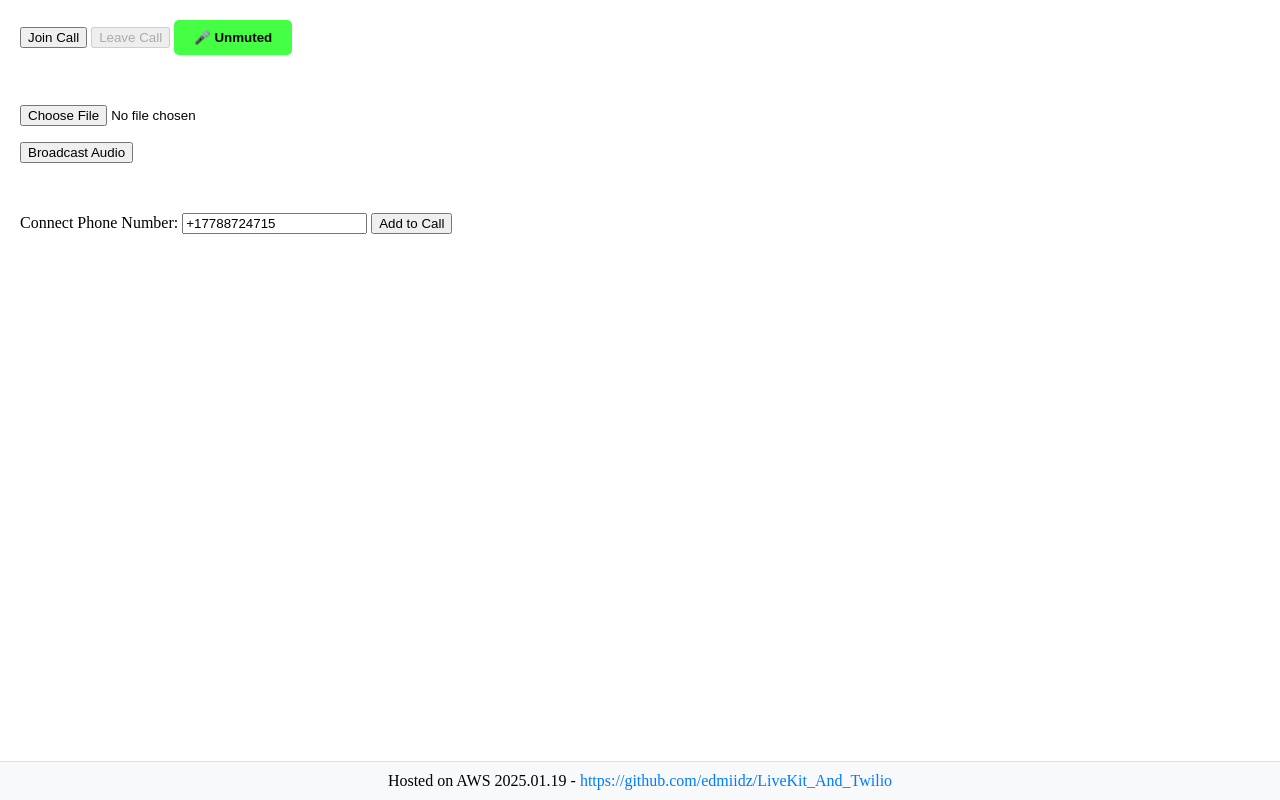
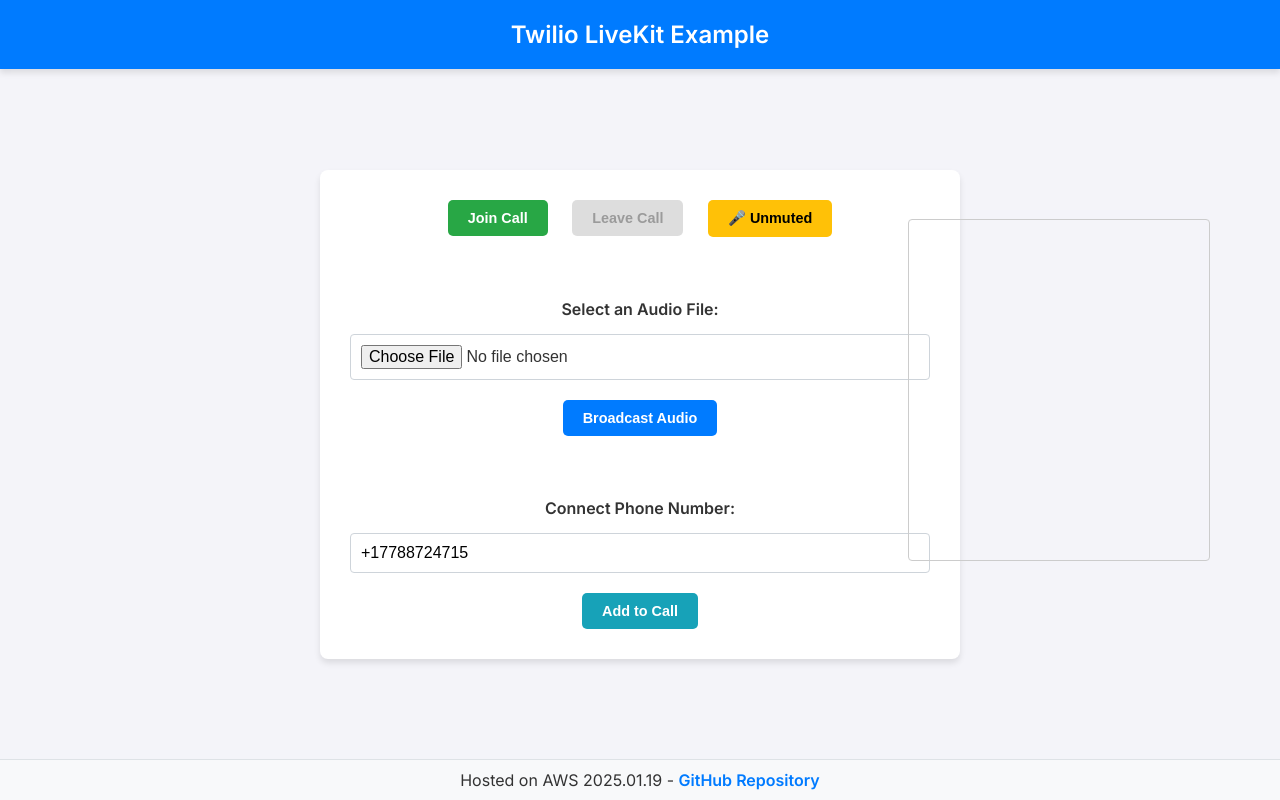
Before and after one commit to edmiidz/LiveKit_And_Twilio, a plain HTML site: page client/index.html in a window 1280 px wide. Drawn offline with Linux system fonts and the light colour scheme.

Commit message:
modified forntend style

```diff
--- a/client/app.js
+++ b/client/app.js
@@ -208,6 +208,8 @@
 
         const muteBtn = document.getElementById('muteBtn');
         muteBtn.textContent = audioTrack.isMuted ? 'Muted' : 'Unmuted';
+        muteBtn.classList.toggle('muted', audioTrack.isMuted);
+        muteBtn.classList.toggle('unmuted', !audioTrack.isMuted);
         updateParticipantList();
     } catch (error) {
         console.error('Error toggling mute:', error);
--- a/client/index.html
+++ b/client/index.html
@@ -1,55 +1,12 @@
 <!DOCTYPE html>
-<html>
+<html lang="en">
+
 <head>
+    <meta charset="UTF-8">
+    <meta name="viewport" content="width=device-width, initial-scale=1.0">
     <title>Twilio LiveKit Example</title>
-    <style>
-        body {
-            min-height: 100vh;
-            margin: 0;
-            display: flex;
-            flex-direction: column;
-        }
-        .muted {
-            background-color: #ff4444;
-            color: white;
-        }
-        .unmuted {
-            background-color: #44ff44;
-            color: black;
-        }
-        #muteBtn {
-            padding: 10px 20px;
-            border-radius: 5px;
-            border: none;
-            cursor: pointer;
-            font-weight: bold;
-            transition: all 0.3s ease;
-        }
-        #muteBtn::before {
-            content: "🎤 ";
-        }
-        .muted#muteBtn::before {
-            content: "🚫 ";
-        }
-        #main-content {
-            flex: 1;
-            padding: 20px;
-        }
-        footer {
-            background-color: #f8f9fa;
-            padding: 10px 20px;
-            text-align: center;
-            border-top: 1px solid #dee2e6;
-            margin-top: auto;
-        }
-        footer a {
-            color: #007bff;
-            text-decoration: none;
-        }
-        footer a:hover {
-            text-decoration: underline;
-        }
-    </style>
+    <link href="https://fonts.googleapis.com/css2?family=Inter:wght@400;600&display=swap" rel="stylesheet">
+    <link rel="stylesheet" href="styles.css">
     <!-- Import LiveKit as ESM -->
     <script type="importmap">
     {
@@ -59,32 +16,33 @@
     }
     </script>
 </head>
+
 <body>
+    <header>
+        Twilio LiveKit Example
+    </header>
     <div id="main-content">
         <div id="controls">
             <button id="joinBtn">Join Call</button>
             <button id="leaveBtn" disabled>Leave Call</button>
             <button id="muteBtn" class="unmuted">Unmuted</button>
             <p>&nbsp;</p>
-            <p>
-                <input type="file" id="fileInput" accept="audio/*">
-            </p>
+            <label for="fileInput">Select an Audio File:</label>
+            <input type="file" id="fileInput" accept="audio/*">
             <button id="sendBtn">Broadcast Audio</button>
             <p>&nbsp;</p>
-            <p>
-                <label for="phonenumber">Connect Phone Number:</label>
-                <input type="tel" name="phonenumber" id="phonenumber" value="+17788724715">
-                <button id="dialOutBtn">Add to Call</button>
-            </p>
+            <label for="phonenumber">Connect Phone Number:</label>
+            <input type="tel" name="phonenumber" id="phonenumber" value="+17788724715">
+            <button id="dialOutBtn">Add to Call</button>
         </div>
         <div id="participants"></div>
     </div>
-
     <footer>
-        Hosted on AWS 2025.01.19 - <a href="https://github.com/edmiidz/LiveKit_And_Twilio" target="_blank">https://github.com/edmiidz/LiveKit_And_Twilio</a>
+        Hosted on AWS 2025.01.19 - <a href="https://github.com/edmiidz/LiveKit_And_Twilio" target="_blank">GitHub
+            Repository</a>
     </footer>
-
     <!-- Load our application code as a module -->
     <script type="module" src="app.js"></script>
 </body>
+
 </html>
--- a/client/styles.css
+++ b/client/styles.css
@@ -1,5 +1,151 @@
+body {
+    font-family: 'Inter', sans-serif;
+    margin: 0;
+    padding: 0;
+    display: flex;
+    flex-direction: column;
+    min-height: 100vh;
+    background-color: #f4f4f9;
+    color: #333;
+}
+
+header {
+    background-color: #007bff;
+    color: white;
+    padding: 20px;
+    text-align: center;
+    font-size: 1.5rem;
+    font-weight: 600;
+    box-shadow: 0 4px 6px rgba(0, 0, 0, 0.1);
+}
+
+#main-content {
+    position: relative;
+    flex: 1;
+    display: flex;
+    align-items: center;
+    justify-content: center;
+    padding: 20px;
+}
+
+#controls {
+    max-width: 600px;
+    width: 100%;
+    background-color: white;
+    border-radius: 8px;
+    box-shadow: 0 4px 6px rgba(0, 0, 0, 0.1);
+    padding: 20px;
+    text-align: center;
+}
+
+#controls button {
+    padding: 10px 20px;
+    margin: 10px;
+    border-radius: 5px;
+    border: none;
+    cursor: pointer;
+    font-weight: bold;
+    font-size: 0.9rem;
+    transition: background-color 0.3s, transform 0.2s;
+}
+
+#controls button:hover {
+    transform: scale(1.05);
+}
+
+#joinBtn {
+    background-color: #28a745;
+    color: white;
+}
+
+#joinBtn:hover {
+    background-color: #218838;
+}
+
+#leaveBtn {
+    background-color: #dc3545;
+    color: white;
+}
+
+#leaveBtn:hover {
+    background-color: #c82333;
+}
+
+#muteBtn {
+    background-color: #ffc107;
+    color: black;
+}
+
+#muteBtn:hover {
+    background-color: #e0a800;
+}
+
+#sendBtn {
+    background-color: #007bff;
+    color: white;
+}
+
+#sendBtn:hover {
+    background-color: #0056b3;
+}
+
+#dialOutBtn {
+    background-color: #17a2b8;
+    color: white;
+}
+
+#dialOutBtn:hover {
+    background-color: #117a8b;
+}
+
+footer {
+    background-color: #f8f9fa;
+    padding: 10px;
+    text-align: center;
+    border-top: 1px solid #dee2e6;
+}
+
+footer a {
+    color: #007bff;
+    text-decoration: none;
+    font-weight: bold;
+}
+
+footer a:hover {
+    text-decoration: underline;
+}
+
+input[type="file"],
+input[type="tel"] {
+    padding: 10px;
+    margin: 10px 0;
+    width: calc(100% - 20px);
+    box-sizing: border-box;
+    font-size: 1rem;
+    border: 1px solid #ced4da;
+    border-radius: 4px;
+}
+
+label {
+    display: block;
+    margin-bottom: 5px;
+    font-weight: 600;
+}
+
+#muteBtn::before {
+    content: "🎤 ";
+}
+
+.muted#muteBtn::before {
+    content: "🚫 ";
+}
+
 #participants {
-    margin-top: 20px;
+    position: absolute;
+    top: 150px;
+    right: 70px;
+    width: 280px;
+    height: 320px;
     padding: 10px;
     border: 1px solid #ccc;
     border-radius: 4px;
@@ -11,3 +157,15 @@
     background-color: #f5f5f5;
     border-radius: 4px;
 }
+
+#controls button:disabled {
+    background-color: #cccccc;
+    color: #666666;
+    cursor: not-allowed;
+    opacity: 0.65;
+}
+
+.muted {
+    background-color: red;
+    color: white;
+}
--- a/server/index.js
+++ b/server/index.js
@@ -50,7 +50,7 @@
     const { roomName, participantName } = req.body;
     try {
         console.log(`Join room request received for room: ${roomName}, participant: ${participantName}`);
-        const token = roomService.generateLiveKitToken(participantName, roomName);
+        const token = await roomService.generateLiveKitToken(participantName, roomName);
         res.json({ token });
     } catch (error) {
         console.error('Error generating LiveKit token:', error);
```
